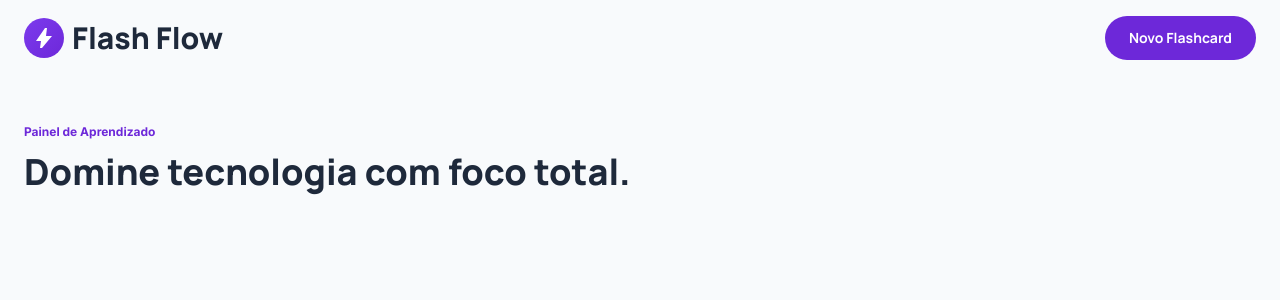
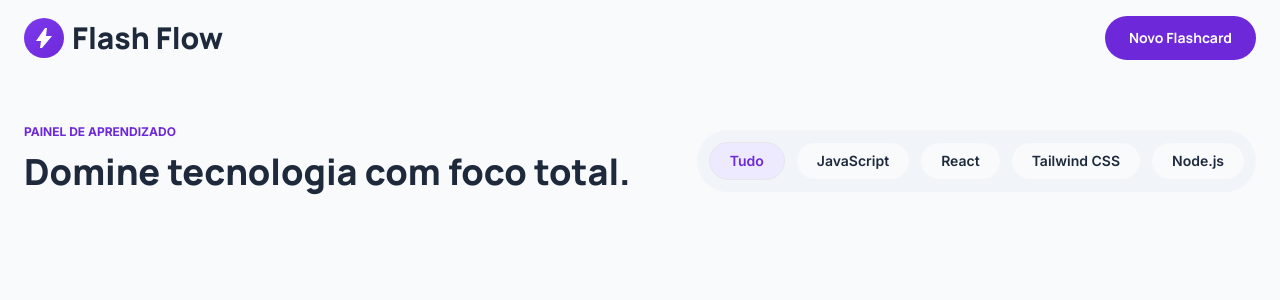
Before and after one commit to williammilanez/flashflow_2.0, a React (Vite) app in the folder web/: page / in a window 1280 px wide. Shown: the top 300 px of the page. Built offline with nearby package versions, Linux system fonts and the light colour scheme.

Commit message:
feat(ui): add category filter buttons (static)

```diff
--- /dev/null
+++ b/web/src/components/CategoryFilter/CategoryFilter.tsx
@@ -0,0 +1,27 @@
+const categories = ["Tudo", "JavaScript", "React", "Tailwind CSS", "Node.js"];
+
+export function CategoryFilter() {
+  return (
+    <section className="font-inter text-sm inline-flex flex-wrap items-center gap-3 bg-slate-100 rounded-full px-3 py-3">
+      {categories.map((category, index) => {
+        const isActive = index === 0;
+
+        return (
+          <button
+            key={category}
+            className={`
+              px-5 py-2 rounded-full text-sm font-semibold transition
+              ${
+                isActive
+                  ? "font-semibold bg-violet-100 text-violet-700 border hover:bg-violet-200"
+                  : "font-medium bg-slate-50 text-slate-800 hover:bg-violet-200"
+              }
+            `}
+          >
+            {category}
+          </button>
+        );
+      })}
+    </section>
+  );
+}
--- a/web/src/pages/Home.tsx
+++ b/web/src/pages/Home.tsx
@@ -1,3 +1,4 @@
+import { CategoryFilter } from "../components/CategoryFilter/CategoryFilter";
 import { Header } from "../components/Header/Header";
 
 export function Home() {
@@ -6,14 +7,18 @@ export function Home() {
       <Header />
 
       <main className="max-w-7xl mx-auto px-6 py-12">
-        <section className="flex flex-col gap-3">
-          <p className="font-inter text-xs font-bold text-violet-700">
-            Painel de Aprendizado
-          </p>
+        <section className="flex items-end justify-between gap-8">
+          <div className="flex flex-col gap-3">
+            <p className="font-inter text-xs font-bold text-violet-700 uppercase">
+              Painel de Aprendizado
+            </p>
 
-          <h2 className="font-manrope text-4xl font-extrabold text-slate-800">
-            Domine tecnologia com foco total.
-          </h2>
+            <h2 className="font-manrope text-4xl font-extrabold text-slate-800">
+              Domine tecnologia com foco total.
+            </h2>
+          </div>
+
+          <CategoryFilter />
         </section>
       </main>
     </div>
```
